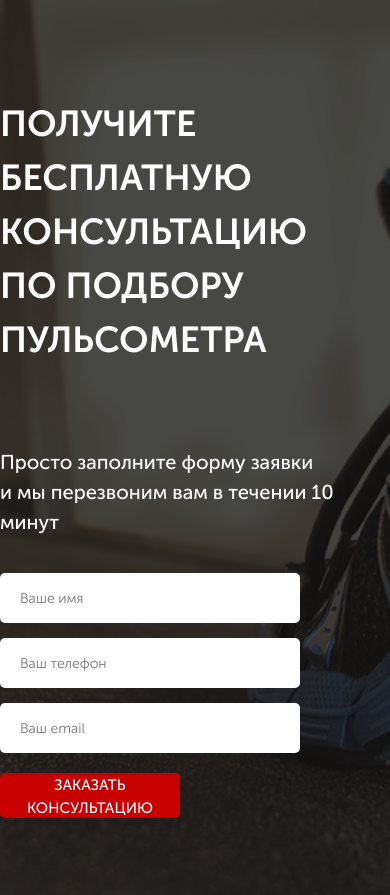
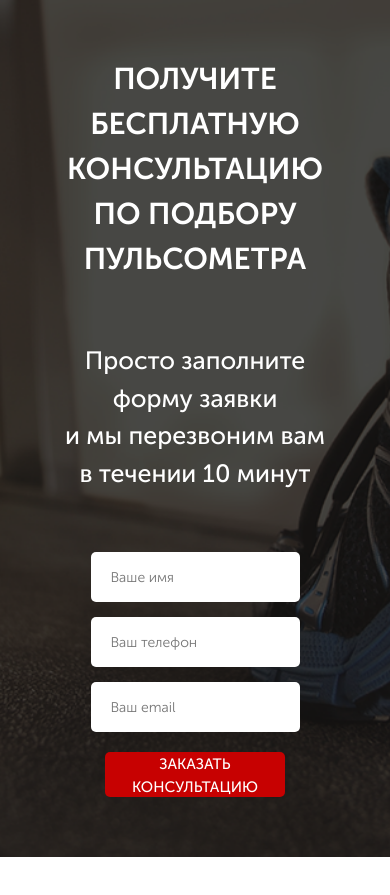
Before and after one commit to alx8437/pulsometr, a website: page src/index.html in a window 390 px wide. Shown: the part 1983-2878 px from the top of the page. After the commit the page ends 2840 px from the top, so only its background shows below. Drawn offline with Linux system fonts and the light colour scheme.

Commit message:
end adaptation 768 .consultation

```diff
--- a/src/sass/blocks/_media.scss
+++ b/src/sass/blocks/_media.scss
@@ -4,6 +4,20 @@
     }
     .promo__wrapper {
         padding: 0 20px;
+    }
+    .title_left {
+        font-size: 30px;
+        text-align: center;
+    }
+    .consultation {
+        padding: 60px;
+        &__descr {
+            margin-top: 60px;
+            font-size: 25px;
+        }
+    }
+    .feed-form {
+        margin-top: 60px;
     }
 }
 @media (max-width: 767px) {
@@ -25,6 +39,23 @@
     .promo__wrapper {
         align-items: center;
         padding: 0 20px;
+    }
+    .title_left {
+        font-size: 30px;
+        text-align: center;
+    }
+    .consultation {
+        padding: 60px;
+        &__descr {
+            margin-top: 60px;
+            font-size: 25px;
+            text-align: center;
+        }
+    }
+    .feed-form {
+        margin-top: 60px;
+        justify-content: center;
+        align-items: center;
     }
 
 
--- a/src/sass/blocks/forms.scss
+++ b/src/sass/blocks/forms.scss
@@ -2,7 +2,7 @@
     margin-top: 36px;
     display: flex;
     flex-direction: column;
-    width: 300px;
+    max-width: 300px;
     input {
         margin-bottom: 15px;
         padding: 0 20px;
--- a/src/sass/style.scss
+++ b/src/sass/style.scss
@@ -3,10 +3,10 @@
 @import 'blocks/header';
 @import 'blocks/buttons';
 @import 'blocks/advantages';
-@import 'blocks/media';
 @import 'blocks/title';
 @import 'blocks/consultation.scss';
 @import 'blocks/forms.scss';
+@import 'blocks/media';
 
 
 * {
```
Also changed, not shown: src/index.html (+2 -2 lines), src/css/blocks/forms.min.css, src/css/style.min.css.
